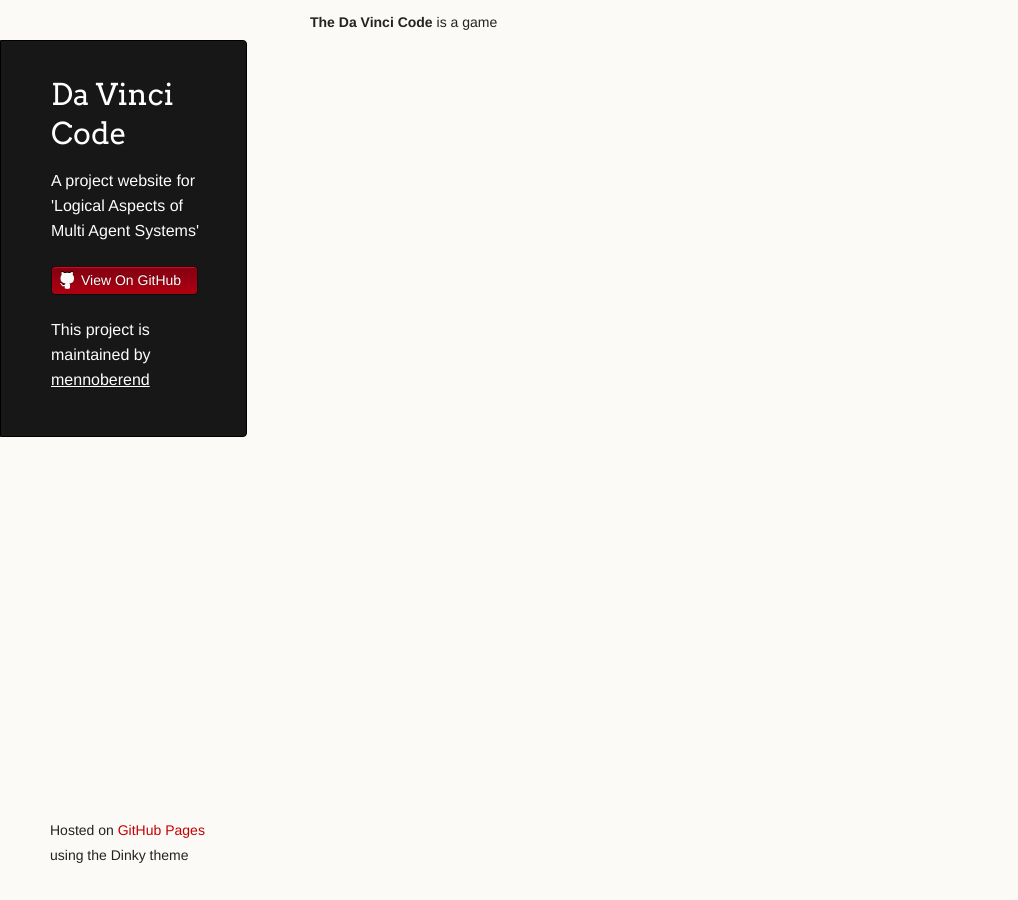
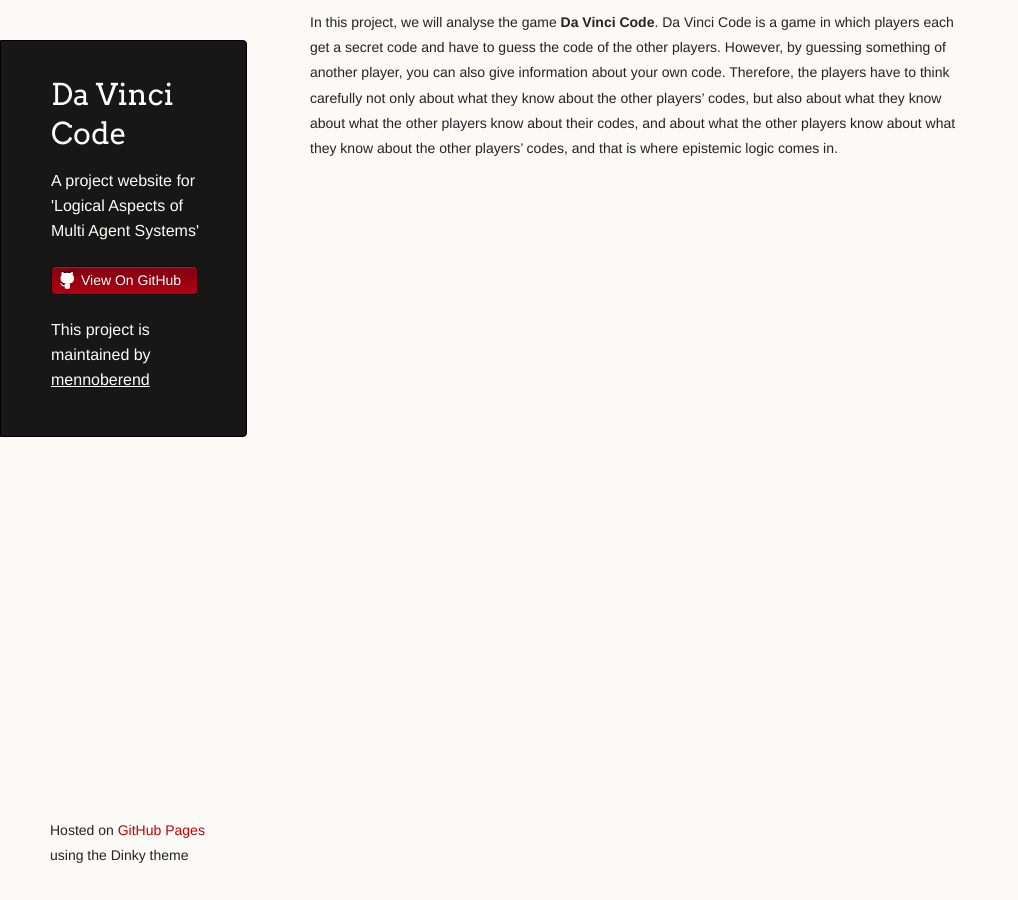
Before and after one commit to mennoberend/LAMAS_davinci, a Jekyll site: the page built from docs/index.md, in a window 1280 px wide. Shown: the whole page, without its empty margins (0-1018 px from the left). Built offline with Jekyll 4.4.1, drawn with Linux system fonts in a browser that asks for light colours.

Commit message:
changed landing page

```diff
--- a/docs/index.md
+++ b/docs/index.md
@@ -2,4 +2,4 @@
 layout: default
 ---
 
-**The Da Vinci Code** is a game
+In this project, we will analyse the game **Da Vinci Code**. Da Vinci Code is a game in which players each get a secret code and have to guess the code of the other players. However, by guessing something of another player, you can also give information about your own code. Therefore, the players have to think carefully not only about what they know about the other players' codes, but also about what they know about what the other players know about their codes, and about what the other players know about what they know about the other players' codes, and that is where epistemic logic comes in.
```
